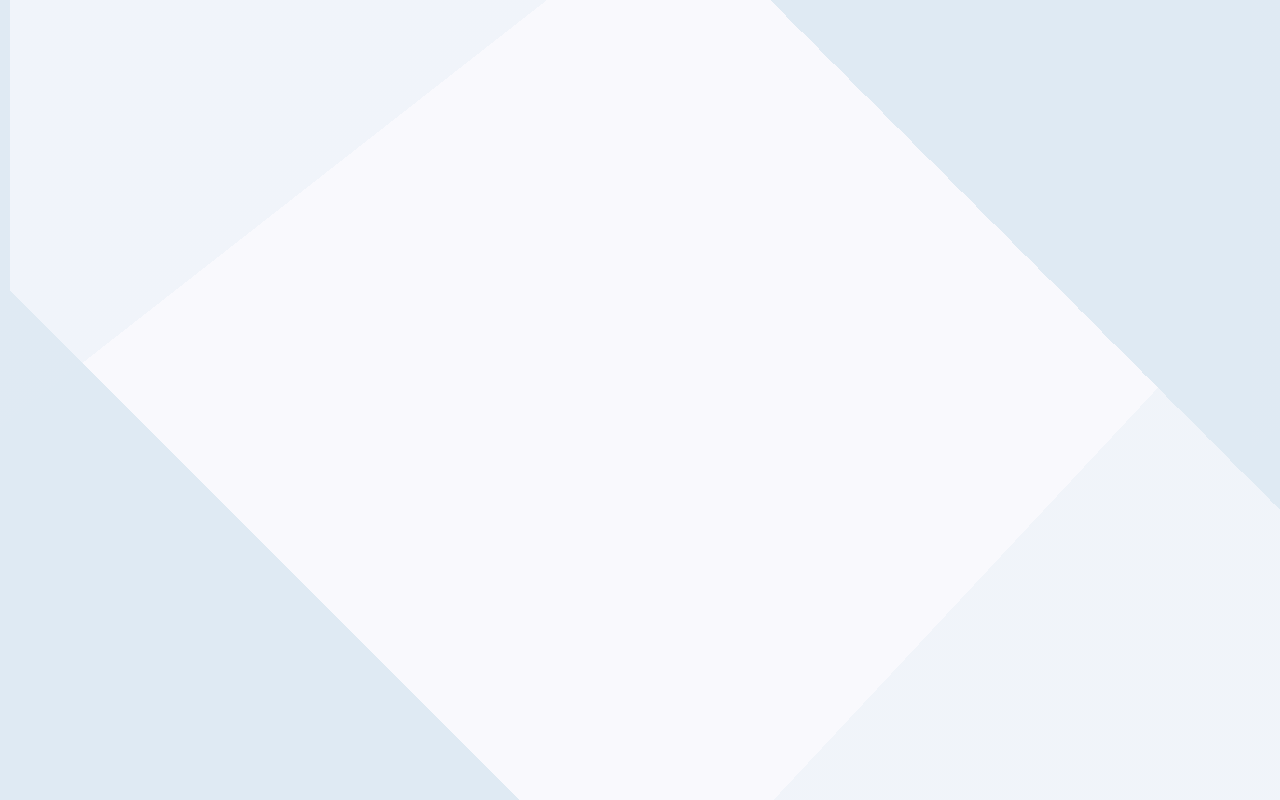
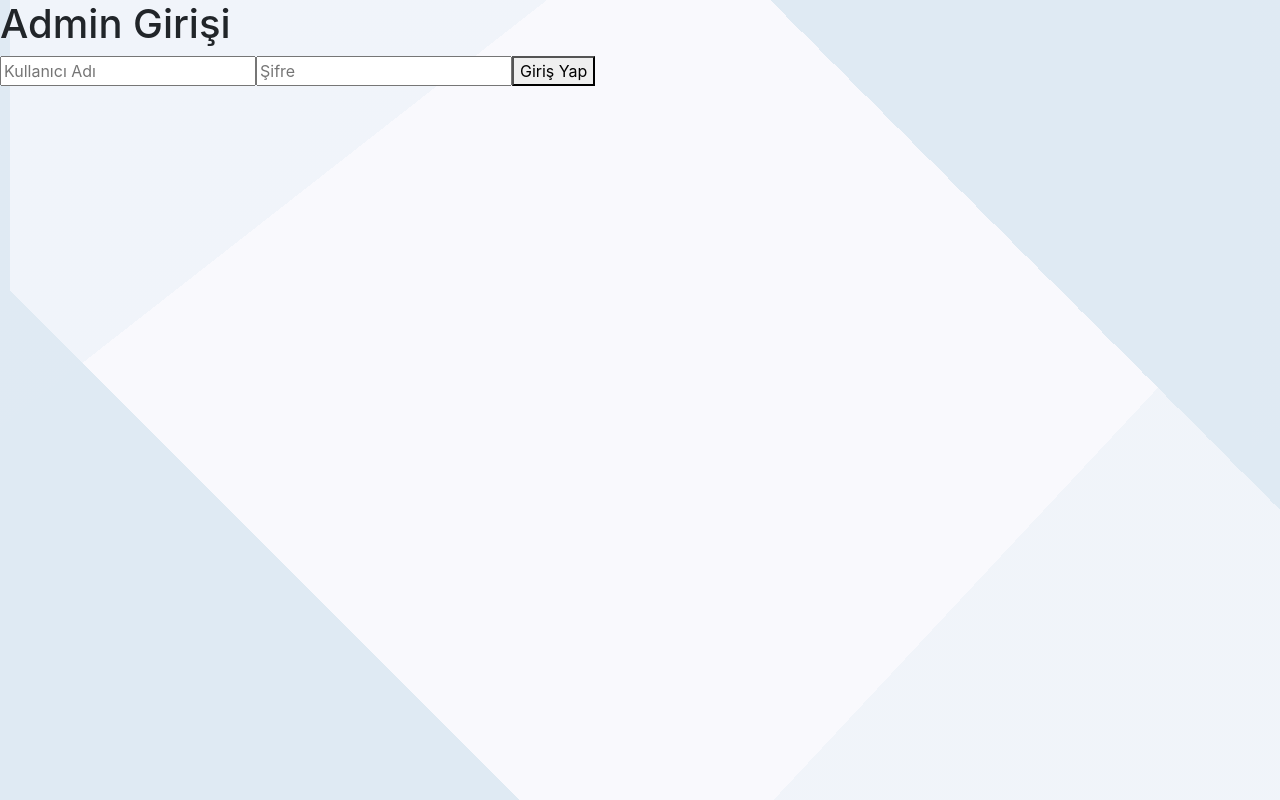
Before and after one commit to kagantemizkan/hatirac-frontend, a React (Create React App) app: page /monte in a window 1280 px wide. Before the commit this address had no page. Built offline with nearby package versions, Linux system fonts and the light colour scheme.

Commit message:
added admin login

```diff
--- a/src/components/App.js
+++ b/src/components/App.js
@@ -6,6 +6,7 @@ import '../styles/app.css'
 import Home from "./pages/Home";
 import { Helmet } from 'react-helmet';
 import Logo from '../images/logo.png'
+import Admin from "./pages/Admin";
 
 function App() {
   return (
@@ -18,6 +19,7 @@ function App() {
         <Route path='/upload' element={<FileUploader />} />
         <Route path='/show' element={<ShowFiles />} />
         <Route path='/show/:id' element={<ShowFilesWithId />} />
+        <Route path='/monte' element={<Admin />} />
       </Routes>
     </>
   );
--- /dev/null
+++ b/src/components/pages/Admin.js
@@ -0,0 +1,51 @@
+import React, { useState } from 'react';
+
+function Admin() {
+  const [username, setUsername] = useState('');
+  const [password, setPassword] = useState('');
+  const [message, setMessage] = useState('');
+
+  const handleLogin = async () => {
+    try {
+      const response = await fetch('https://hatirac.com/hatirac-backend/adminLogin.php', {
+        method: 'POST',
+        headers: {
+          'Content-Type': 'application/json',
+        },
+        body: JSON.stringify({ username, password }),
+      });
+
+      if (response.ok) {
+        setMessage('Giriş Başarılı');
+        // Giriş başarılıysa istediğiniz işlemleri yapabilirsiniz.
+      } else {
+        setMessage('Giriş Başarısız');
+      }
+    } catch (error) {
+      console.error('Hata:', error);
+      setMessage('Bir hata oluştu');
+    }
+  };
+
+  return (
+    <div>
+      <h1>Admin Girişi</h1>
+      <input
+        type="text"
+        placeholder="Kullanıcı Adı"
+        value={username}
+        onChange={(e) => setUsername(e.target.value)}
+      />
+      <input
+        type="password"
+        placeholder="Şifre"
+        value={password}
+        onChange={(e) => setPassword(e.target.value)}
+      />
+      <button onClick={handleLogin}>Giriş Yap</button>
+      <p>{message}</p>
+    </div>
+  );
+}
+
+export default Admin;
```
